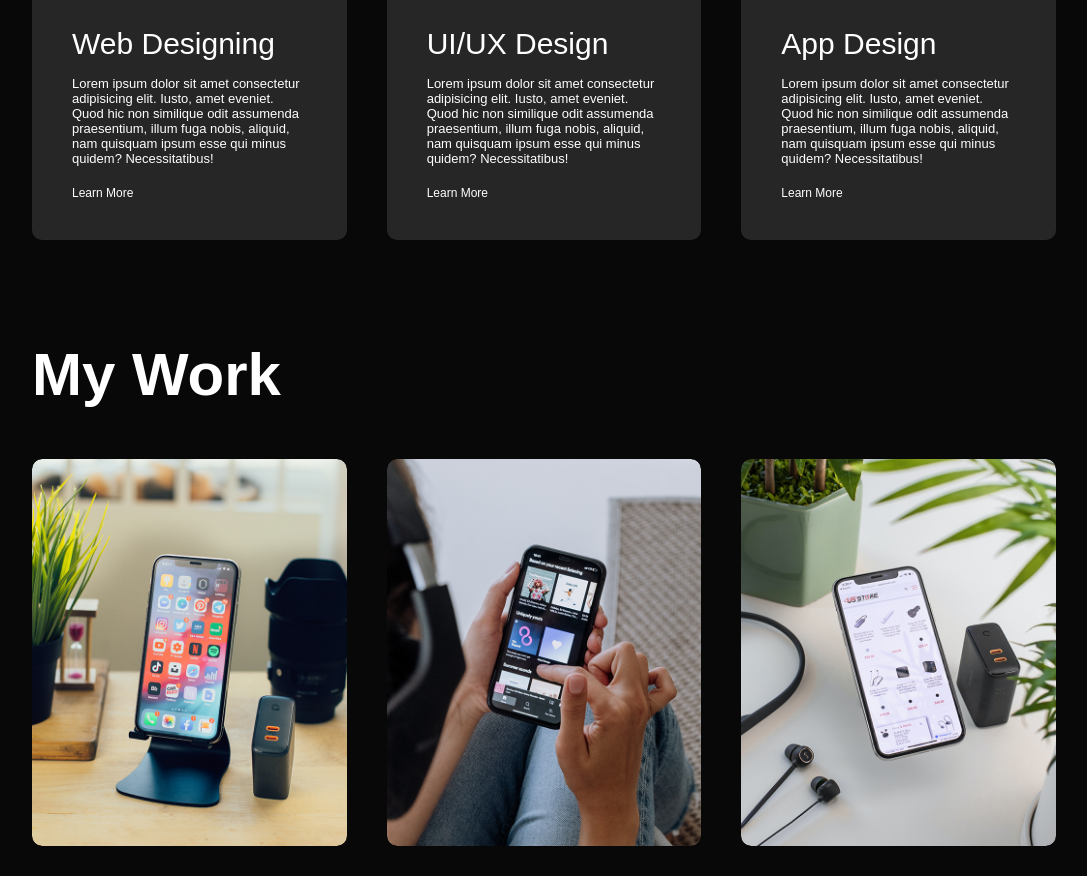
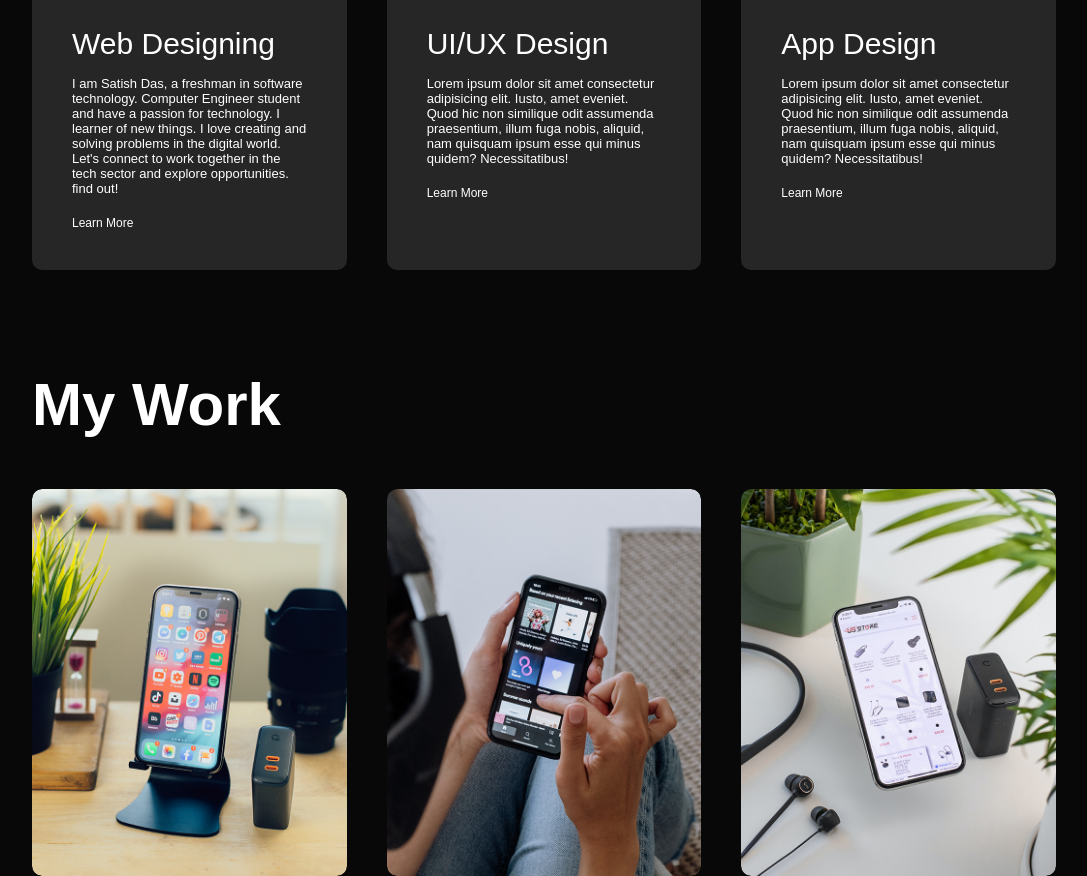
Before and after one commit to Satish-Das/portfolio, a plain HTML site: page index.html in a window 1280 px wide. Shown: the part 1719-2595 px from the top of the page, without its empty margins (96-1183 px from the left). Drawn offline with Linux system fonts and the light colour scheme.

```diff
--- a/index.html
+++ b/index.html
@@ -77,7 +77,7 @@
             <div>
                 <i class="fa-solid fa-code"></i>
                 <h2>Web Designing</h2>
-                <p>Lorem ipsum dolor sit amet consectetur adipisicing elit. Iusto, amet eveniet. Quod hic non similique odit assumenda praesentium, illum fuga nobis, aliquid, nam quisquam ipsum esse qui minus quidem? Necessitatibus!</p>
+                <p>I am Satish Das, a freshman in software technology. Computer Engineer student and have a passion for technology. I learner of new things. I love creating and solving problems in the digital world. Let's connect to work together in the tech sector and explore opportunities. find out!</p>
                 <a href="#">Learn More</a>
             </div>
             <div>
```
